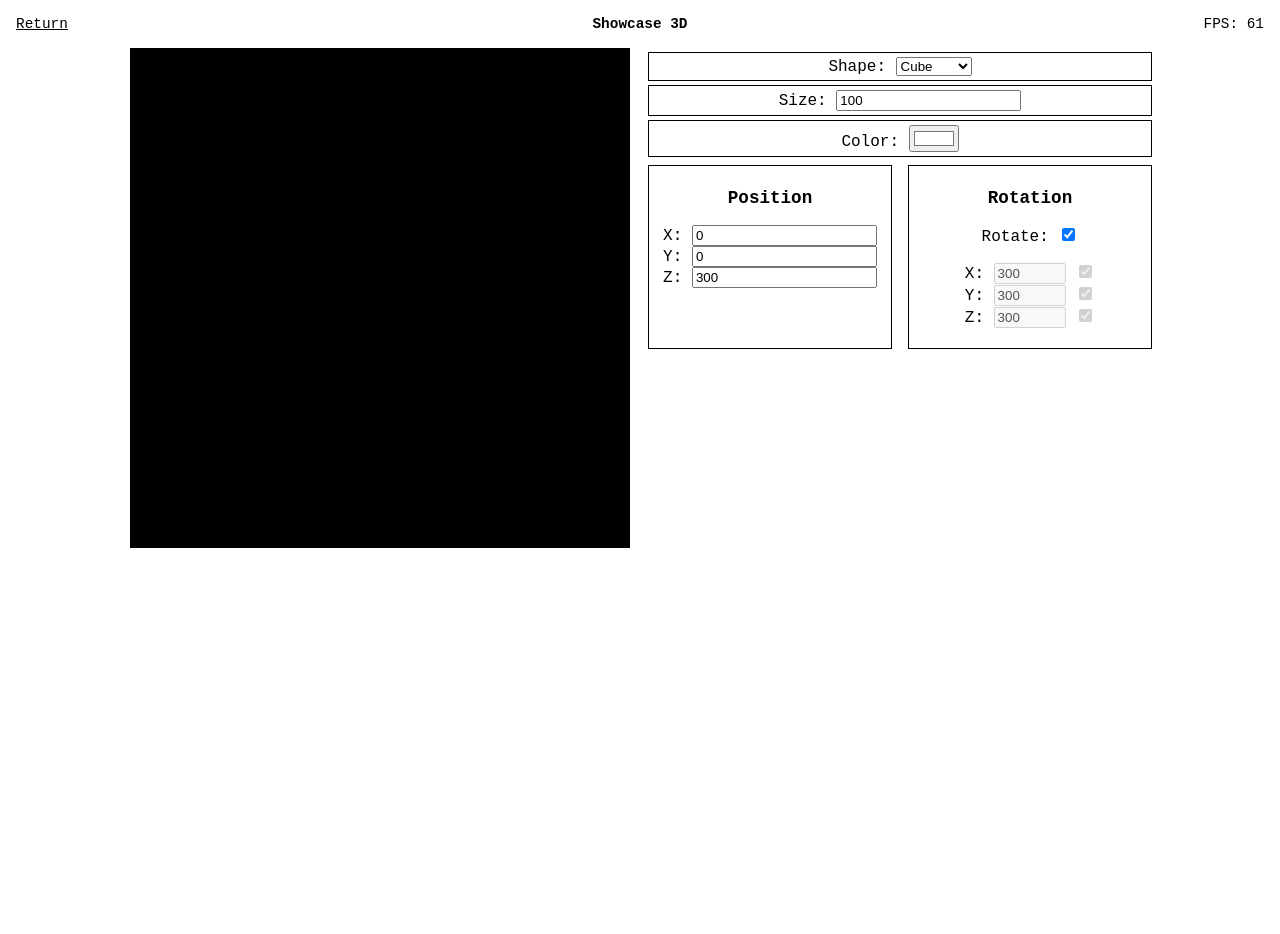
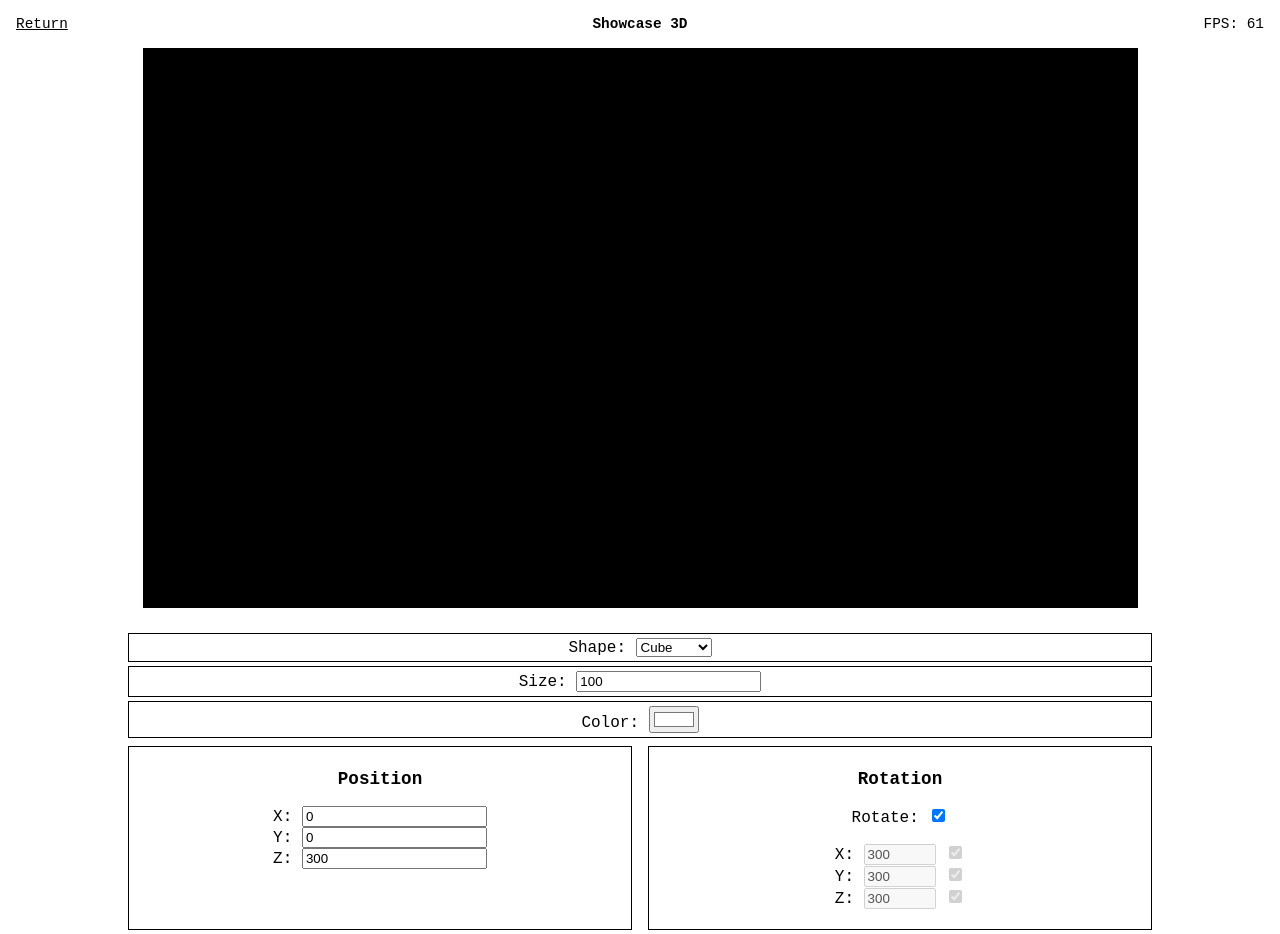
Before and after one commit to sutaC/Renderer3D, a SvelteKit app: page /showcase in a window 1280 px wide. Before the commit the page ends 800 px from the top, so only its background shows below. Built offline with nearby package versions, Linux system fonts and the light colour scheme; no server answers.

Commit message:
Canvas size setup

```diff
--- a/src/routes/+layout.svelte
+++ b/src/routes/+layout.svelte
@@ -16,7 +16,6 @@
 
 	:global(canvas) {
 		max-width: calc(100vw - 1rem);
-		aspect-ratio: 1;
 		background: black;
 	}
 </style>
--- a/src/routes/showcase/+page.svelte
+++ b/src/routes/showcase/+page.svelte
@@ -24,6 +24,11 @@
 
 	onMount(() => {
 		const canvas = document.querySelector('canvas') as HTMLCanvasElement;
+
+		// Sets canvas size
+		const aspect = 16 / 9;
+		canvas.height = window.innerHeight * 0.7;
+		canvas.width = canvas.height * aspect;
 
 		engine = new Showcase(canvas);
 
@@ -98,7 +103,7 @@
 
 <main>
 	<section class="canvasContainer">
-		<canvas width="500" height="500"></canvas>
+		<canvas></canvas>
 	</section>
 
 	<section class="controller">
```
Also changed, not shown: src/routes/game/+page.svelte (+7 -1 lines).
